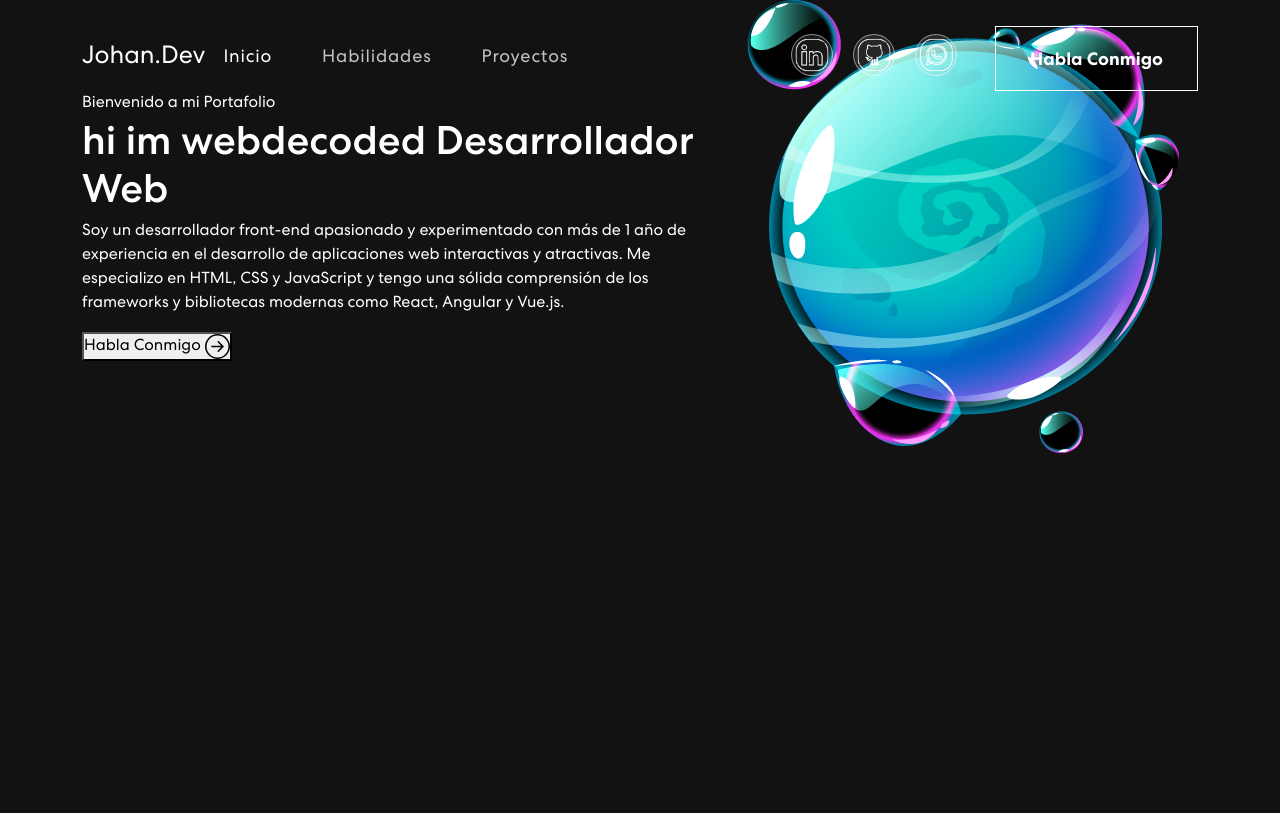
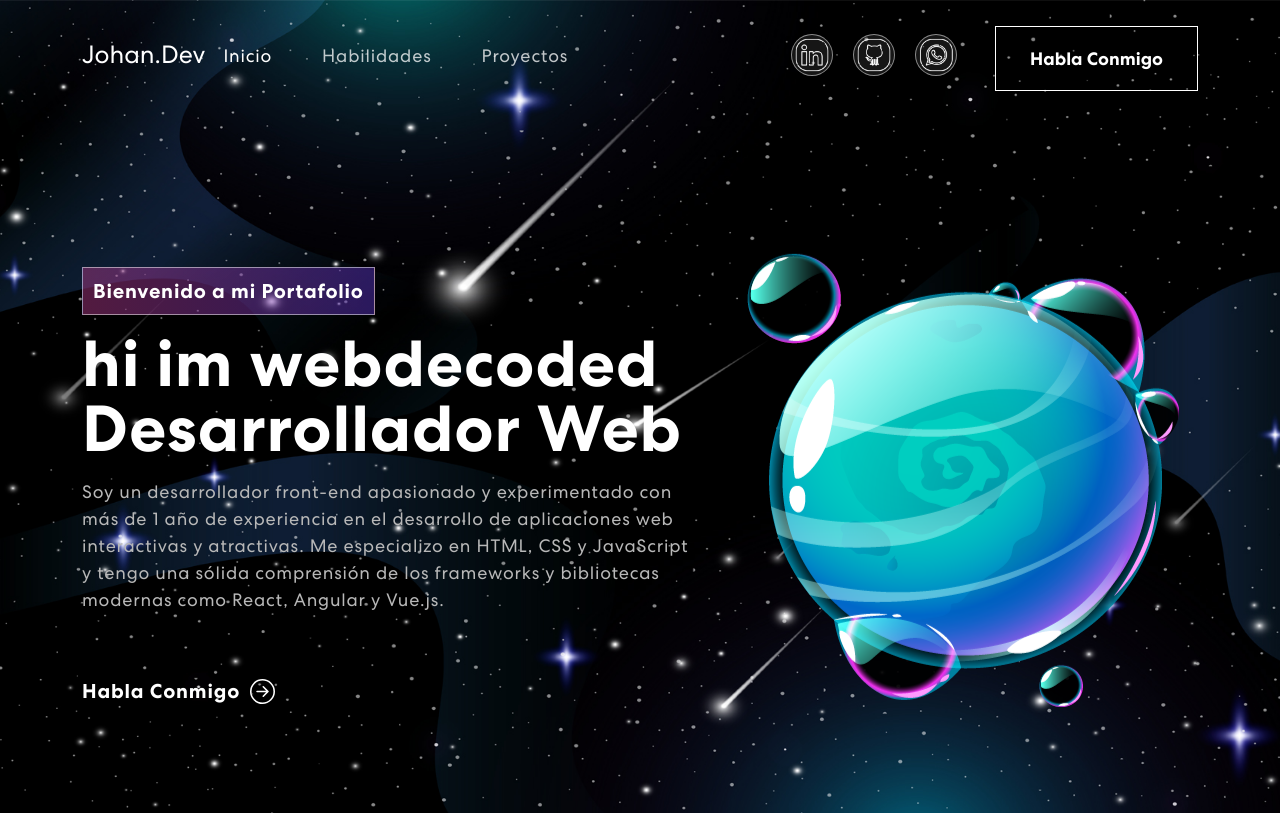
Before and after one commit to DidiFunky/Portafolio-responsive, a React (Create React App) app: page / in a window 1280 px wide. Built offline with nearby package versions, Linux system fonts and the light colour scheme.

Commit message:
sea grega css

```diff
--- a/src/App.css
+++ b/src/App.css
@@ -14,7 +14,7 @@
   src: url("./Components/font/CentraNo2.ttf");
   font-weight: 400;
 }
-*{
+* {
   margin: 0;
   padding: 0;
 }
@@ -22,16 +22,21 @@
   scroll-behavior: smooth;
   scroll-padding-top: 75px;
 }
-body{
+body {
   font-weight: 400;
   overflow-x: hidden;
   position: relative;
   background-color: #121212 !important;
   color: #fff !important;
-  font-family: 'Centra', sans-serif !important;
+  font-family: "Centra", sans-serif !important;
 }
 
-h1, h2, h3, h4, h5, h6 {
+h1,
+h2,
+h3,
+h4,
+h5,
+h6 {
   margin: 0;
   padding: 0;
   line-height: normal;
@@ -44,11 +49,11 @@
   z-index: 9999;
   transition: 0.32 ease-in-out;
 }
-nav.navbar.scrolled{
+nav.navbar.scrolled {
   padding: 0px 0;
   background-color: #121212;
 }
-nav.navbar a.navbar-brand{
+nav.navbar a.navbar-brand {
   width: 9%;
 }
 .logo a {
@@ -57,7 +62,7 @@
   font-size: 25px;
 }
 
-nav.navbar .navbar-nav .nav-link.navbar-link{
+nav.navbar .navbar-nav .nav-link.navbar-link {
   font-weight: 400;
   color: #fff !important;
   letter-spacing: 0.8px;
@@ -70,7 +75,7 @@
   opacity: 1;
 }
 
-span.navbar-text{
+span.navbar-text {
   display: flex;
   align-items: center;
 }
@@ -81,15 +86,15 @@
 .social-icon a {
   width: 42px;
   height: 42;
-  background: rgba(217,217,217,0.1);
+  background: rgba(217, 217, 217, 0.1);
   display: inline-flex;
   border-radius: 50%;
   margin-right: 20px;
   align-items: center;
   line-height: 1;
-  border: 1px solid rgba(255,255,255,0.5);
+  border: 1px solid rgba(255, 255, 255, 0.5);
 }
-.social-icon a::before{
+.social-icon a::before {
   content: "";
   width: 42px;
   height: 42px;
@@ -99,18 +104,19 @@
   transform: scale(0);
   transition: 0.3s ease-in-out;
 }
-.social-icon a:hover::before{
+.social-icon a:hover::before {
   transform: scale(1);
 }
-.social-icon a img{
+.social-icon a img {
   height: 40px;
   z-index: 1;
   transition: 0.3s ease-in-out;
 }
 .social-icon a:hover img {
-  filter: brightness(0) saturate(100%) invert(0%) sepia(7%) saturate(98%) hue-rotate(346deg) brightness(0);
+  filter: brightness(0) saturate(100%) invert(0%) sepia(7%) saturate(98%)
+    hue-rotate(346deg) brightness(0);
 }
-.navbar-text button{
+.navbar-text button {
   font-weight: 700;
   color: #fff;
   border: 1px solid #fff;
@@ -121,10 +127,10 @@
   background-color: transparent;
   transition: 0.3s ease-in-out;
 }
-.navbar-text button span{
+.navbar-text button span {
   z-index: 1;
 }
-.navbar-text button::before{
+.navbar-text button::before {
   content: "";
   width: 0%;
   height: 100%;
@@ -135,7 +141,7 @@
   z-index: -1;
   transition: 0.3s ease-in-out;
 }
-.navbar-text button:hover{
+.navbar-text button:hover {
   color: #121212;
 }
 .navbar-text button:hover::before {
@@ -145,9 +151,9 @@
   position: absolute;
 }
 nav.navbar .navbar-toggler:active,
-nav.navbar .navbar-toggler:focus{
+nav.navbar .navbar-toggler:focus {
   outline: none;
-    box-shadow: none;
+  box-shadow: none;
 }
 nav.navbar .navbar-toggler-icon {
   width: 24px;
@@ -158,34 +164,107 @@
   transition: all 300ms linear;
   top: -2px;
 }
-nav.navbar .navbar-toggler-icon:focus{
+nav.navbar .navbar-toggler-icon:focus {
   border-bottom: 2px solid #fff;
 }
 nav.navbar .navbar-toggler-icon:after,
-nav.navbar .navbar-toggler-icon:before{
+nav.navbar .navbar-toggler-icon:before {
   width: 24px;
   position: absolute;
   height: 2px;
   background-color: #fff;
   top: 0;
   left: 0;
-  content: '';
+  content: "";
   z-index: 2;
   transition: all 300ms linear;
 }
-nav.navbar .navbar-toggler-icon:after{
+nav.navbar .navbar-toggler-icon:after {
   top: 8px;
 }
-nav.navbar .navbar-toggler[aria-expanded="true"] .navbar-toggler-icon:after{
+nav.navbar .navbar-toggler[aria-expanded="true"] .navbar-toggler-icon:after {
   transform: rotate(45deg);
   background-color: #fff;
   height: 2px;
 }
-nav.navbar .navbar-toggler[aria-expanded="true"] .navbar-toggler-icon:before{
+nav.navbar .navbar-toggler[aria-expanded="true"] .navbar-toggler-icon:before {
   transform: translateY(8px) rotate(-45deg);
   background-color: #fff;
   height: 2px;
 }
-nav.navbar .navbar-toggler[aria-expanded="true"] .navbar-toggler-icon{
+nav.navbar .navbar-toggler[aria-expanded="true"] .navbar-toggler-icon {
   border-color: transparent;
 }
+
+/*Banner Css */
+
+.banner {
+  margin-top: 0;
+  padding: 260px 0 100px 0;
+  background-image: url(../src/Components/img/Fondo.jpg);
+  background-position: top center;
+  background-size: cover;
+  background-repeat: no-repeat;
+}
+.banner .tagline {
+  font-weight: 700;
+  letter-spacing: 0.8px;
+  padding: 8px 10px;
+  background: linear-gradient(90.21deg, rgba(170, 54, 124, 0.5) -5.91%, rgba(74, 47, 189, 0.5) 111.58%);
+  border: 1px solid rgba(255, 255, 255, 0.5);
+  font-size: 20px;
+  margin-bottom: 16px;
+  display: inline-block;
+}
+.banner h1 {
+  font-size: 65px;
+  font-weight: 700;
+  letter-spacing: 0.8px;
+  line-height: 1;
+  margin-bottom: 20px;
+  display: block;
+}
+.banner p {
+  color: #B8B8B8;
+  font-size: 18px;
+  letter-spacing: 0.8px;
+  line-height: 1.5em;
+  width: 96%;
+}
+.banner button {
+  color: #fff;
+  background-color: transparent;
+  font-weight: 700;
+  font-size: 20px;
+  margin-top: 60px;
+  letter-spacing: 0.8px;
+  display: flex;
+  align-items: center;
+  border: none;
+}
+.banner button svg {
+  font-size: 25px;
+  margin-left: 10px;
+  transition: 0.3s ease-in-out;
+  line-height: 1;
+}
+.banner button:hover svg {
+  margin-left: 25px;
+}
+.banner img {
+  animation: updown 3s linear infinite;
+}
+@keyframes updown {
+    0% {
+        transform: translateY(-20px);
+    }
+    50% {
+        transform: translateY(20px);
+    }
+    100% {
+        transform: translateY(-20px);
+    }
+}
+.txt-rotate > .wrap {
+  border-right: 0.08em solid #666;
+}
```
